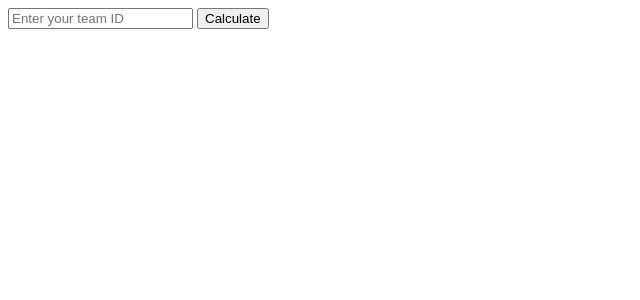
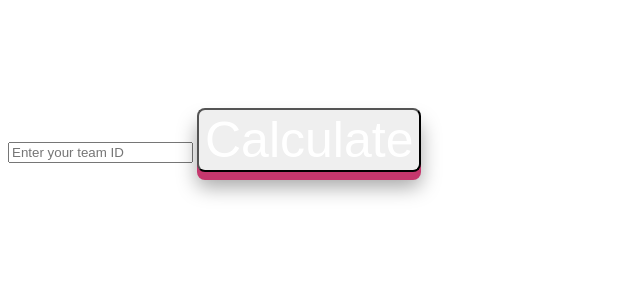
Before and after one commit to jacksomervell/fanApp, a PHP site: page /whatif.html in a window 1280 px wide. Shown: the top 300 px of the page, without its empty margins (0-640 px from the left). Run offline with PHP 8.4, Linux system fonts and the light colour scheme; some libraries are stand-ins or nearby versions.

Commit message:
button css?

```diff
--- a/whatif.css
+++ b/whatif.css
@@ -12,3 +12,62 @@
 	width:500px;
 	height:500px;
 }
+
+
+#button {
+    display: inline-block;
+    margin-top: 20%;
+    -webkit-border-radius: 8px;
+    -moz-border-radius: 8px;
+    border-radius: 8px;
+    -webkit-box-shadow:    0 8px 0 #c5376d, 0 15px 20px rgba(0, 0, 0, .35);
+    -moz-box-shadow: 0 8px 0 #c5376d, 0 15px 20px rgba(0, 0, 0, .35);
+    box-shadow: 0 8px 0 #c5376d, 0 15px 20px rgba(0, 0, 0, .35);
+    -webkit-transition: -webkit-box-shadow .1s ease-in-out;
+    -moz-transition: -moz-box-shadow .1s ease-in-out;
+    -o-transition: -o-box-shadow .1s ease-in-out;
+    transition: box-shadow .1s ease-in-out;
+    font-size: 50px;
+    color: #fff;
+}
+
+#button span {
+    display: inline-block;
+    padding: 20px 30px;
+    background-color: #ec528d;
+    background-image: -webkit-gradient(linear, 0% 0%, 0% 100%, from(hsla(338, 90%, 80%, .8)), to(hsla(338, 90%, 70%, .2)));
+    background-image: -webkit-linear-gradient(hsla(338, 90%, 80%, .8), hsla(338, 90%, 70%, .2));
+    background-image: -moz-linear-gradient(hsla(338, 90%, 80%, .8), hsla(338, 90%, 70%, .2));
+    background-image: -o-linear-gradient(hsla(338, 90%, 80%, .8), hsla(338, 90%, 70%, .2));
+    -webkit-border-radius: 8px;
+    -moz-border-radius: 8px;
+    border-radius: 8px;
+    -webkit-box-shadow: inset 0 -1px 1px rgba(255, 255, 255, .15);
+    -moz-box-shadow: inset 0 -1px 1px rgba(255, 255, 255, .15);
+    box-shadow: inset 0 -1px 1px rgba(255, 255, 255, .15);
+    font-family: 'Pacifico', Arial, sans-serif;
+    line-height: 1;
+    text-shadow: 0 -1px 1px rgba(175, 49, 95, .7);
+    -webkit-transition: background-color .2s ease-in-out, -webkit-transform .1s ease-in-out;
+    -moz-transition: background-color .2s ease-in-out, -moz-transform .1s ease-in-out;
+    -o-transition: background-color .2s ease-in-out, -o-transform .1s ease-in-out;
+    transition: background-color .2s ease-in-out, transform .1s ease-in-out;
+}
+
+#button:hover span {
+    background-color: #ec6a9c;
+    text-shadow: 0 -1px 1px rgba(175, 49, 95, .9), 0 0 5px rgba(255, 255, 255, .8);
+}
+
+#button:active, #button:focus {
+    -webkit-box-shadow:    0 8px 0 #c5376d, 0 12px 10px rgba(0, 0, 0, .3);
+    -moz-box-shadow: 0 8px 0 #c5376d, 0 12px 10px rgba(0, 0, 0, .3);
+    box-shadow:    0 8px 0 #c5376d, 0 12px 10px rgba(0, 0, 0, .3);
+}
+
+#button:active span {
+    -webkit-transform: translate(0, 4px);
+    -moz-transform: translate(0, 4px);
+    -o-transform: translate(0, 4px);
+    transform: translate(0, 4px);
+}
--- a/whatif.html
+++ b/whatif.html
@@ -17,7 +17,7 @@
 	<h1 style='display:none'> FF What if machine? </h1>
 
 	<input class="team-id" placeholder='Enter your team ID'></input>
-	<button class ='what-if'>Calculate</button>
+	<button id='button' class ='what-if'>Calculate</button>
 
 	<div class = 'warning' style='display:none'> Enter an id!</div>
 
```
